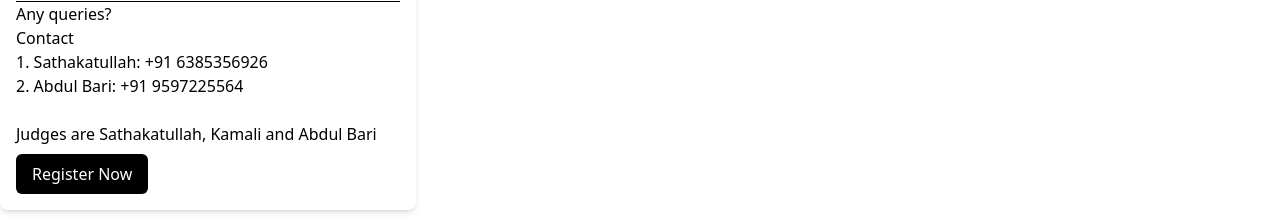
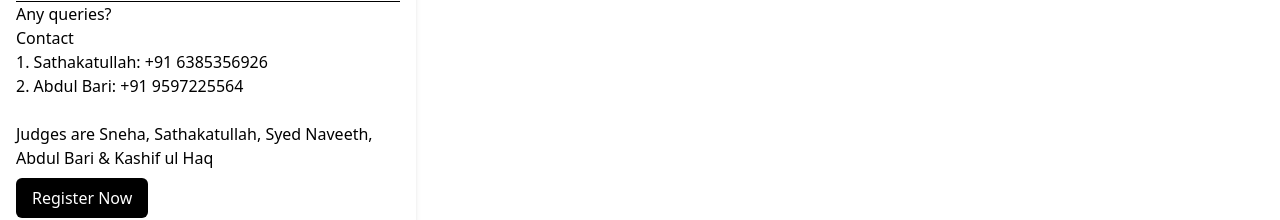
Before and after one commit to dhanushk-offl/revibe-event, a SvelteKit app: page /events in a window 1280 px wide. Shown: the part 2400-2620 px from the top of the page. Built offline with nearby package versions, Linux system fonts and the light colour scheme; a web font is replaced by a local one.

Commit message:
Update techevents.svelte

```diff
--- a/src/routes/events/techevents.svelte
+++ b/src/routes/events/techevents.svelte
@@ -64,7 +64,7 @@
       price: 'Rs. 50 /Head',
       imageURL: 'https://res.cloudinary.com/dwir71gi2/image/upload/v1712825994/website-design-content-layout-graphic_kxk6fk.jpg', // Sample image URL
       contact:["Sathakatullah: +91 6385356926", "Abdul Bari: +91 9597225564"],
-      judges:"Sathakatullah, Kamali and Abdul Bari"
+      judges:"Sneha, Sathakatullah, Syed Naveeth, Abdul Bari & Kashif ul Haq"
     }
     // Add more cards as needed
   ];
```
